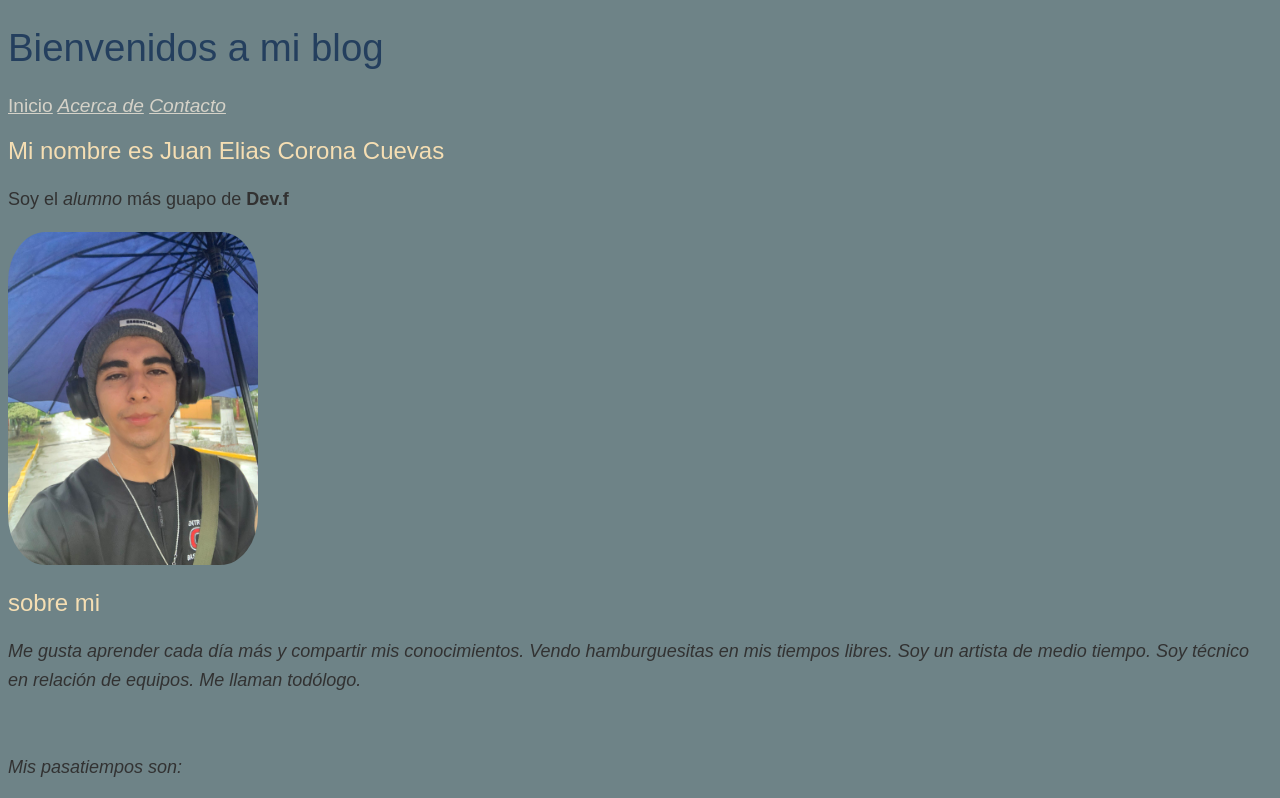
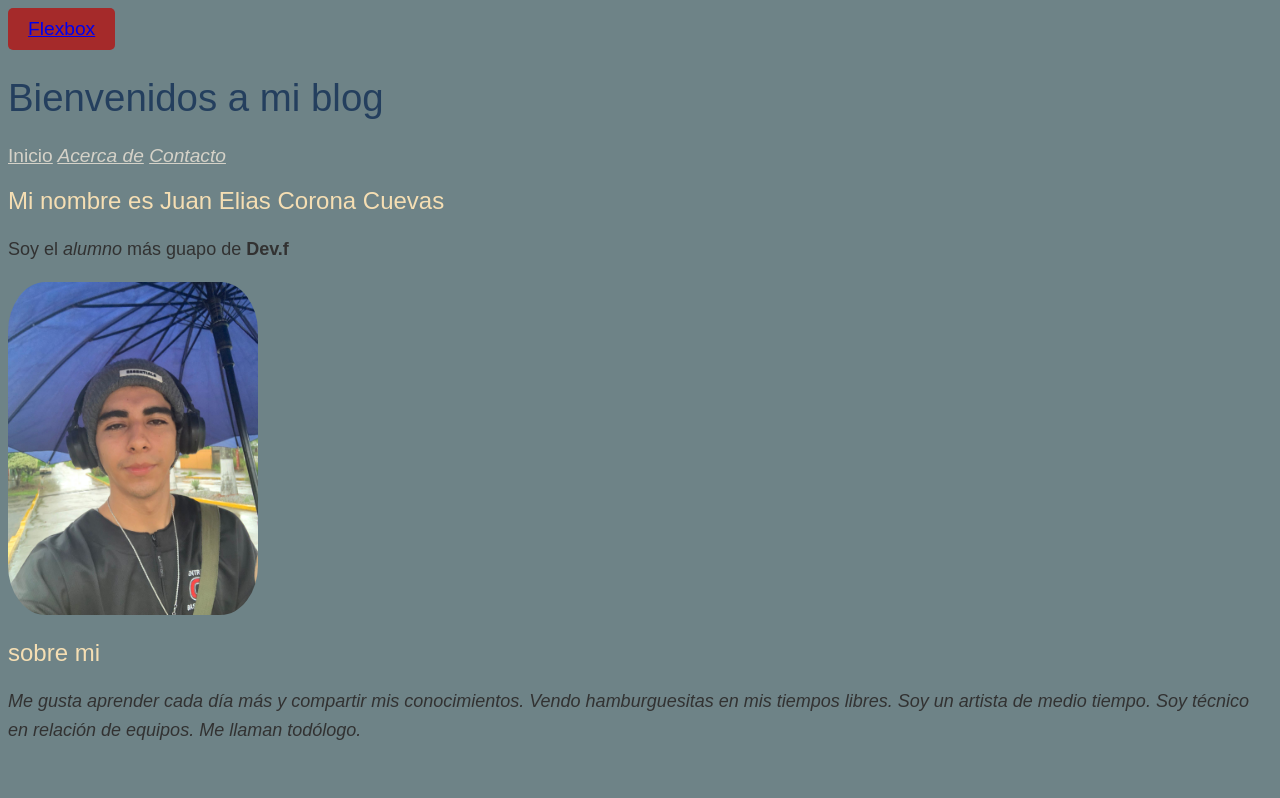
Before and after one commit to JuanECC/mi_primer_css_fachero, a plain HTML site: page index.html in a window 1280 px wide. Shown: the top 798 px of the page. Drawn offline with Linux system fonts and the light colour scheme; a web font is replaced by a local one.

Commit message:
feat: se agrego boton de index a flexbox

```diff
--- a/index.html
+++ b/index.html
@@ -10,6 +10,7 @@
    <link href="https://fonts.googleapis.com/css2?family=BBH+Bogle&display=swap" rel="stylesheet">
 
     <title>Mi blog</title>
+
     <style>
         li  {
             color: rgb(250, 75, 198) ;
@@ -18,6 +19,8 @@
     </style>
 </head>
 <body>
+     <button><a href=".//flexbox.html">Flexbox</a></button>
+
     <header class="mi-clase">
         <h1 class="bbh-bogle-regular">Bienvenidos a mi blog</h1>
         <nav>
@@ -25,6 +28,7 @@
             <a href="#sobre_mi">Acerca de</a>
             <a href="#contacto">Contacto</a>
         </nav>
+
     </header>
 
     <main id="Inicio" class="start">
```
Also changed, not shown: flexbox.html (+1 -0 lines).
